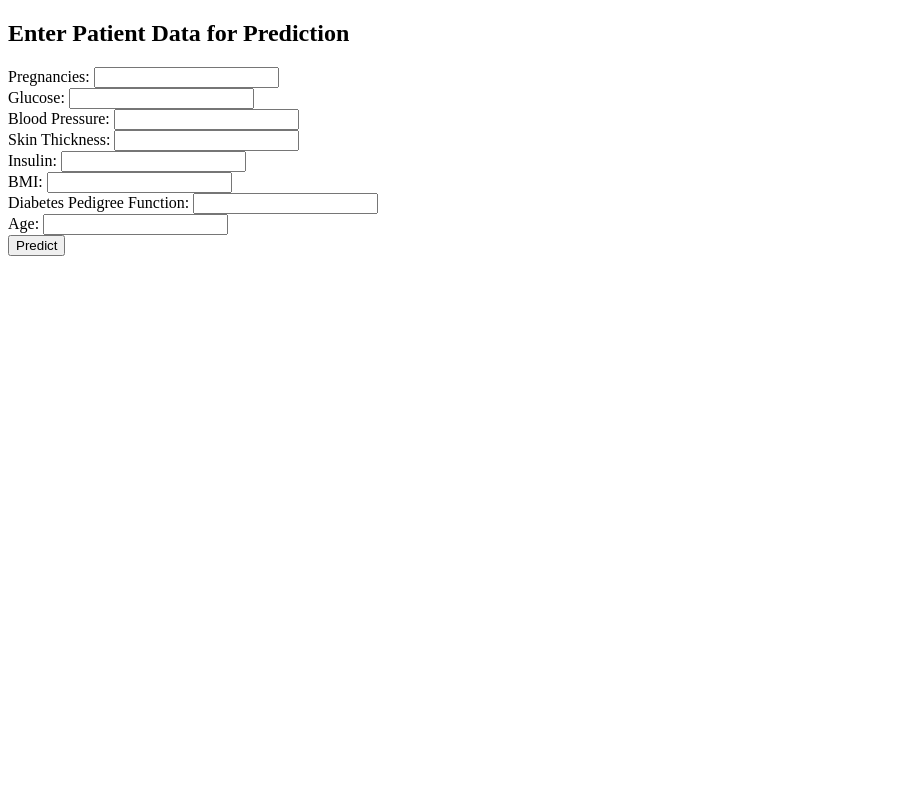
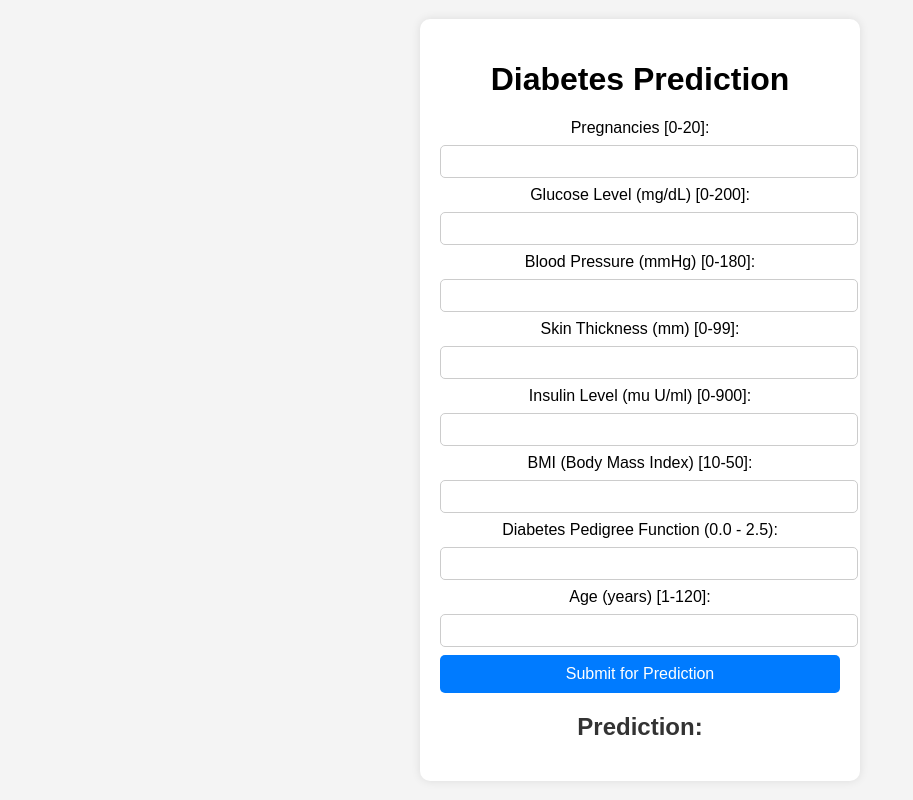
Before and after one commit to prajaktagujar/SugarCare-, a Flask app: page /predict in a window 1280 px wide. Shown: the whole page, without its empty margins (0-913 px from the left). Run offline with Flask 3, Linux system fonts and the light colour scheme; parts of the project's set-up code (start-up, migrations or seed data) failed here and were passed over.

Commit message:
Update predict_form.html

```diff
--- a/templates/predict_form.html
+++ b/templates/predict_form.html
@@ -4,35 +4,121 @@
     <meta charset="UTF-8">
     <meta name="viewport" content="width=device-width, initial-scale=1.0">
     <title>Diabetes Prediction</title>
+    <style>
+        body {
+            font-family: Arial, sans-serif;
+            margin: 0;
+            padding: 0;
+            background-color: #f4f4f4;
+            display: flex;
+            justify-content: center;
+            align-items: center;
+            height: 100vh;
+        }
+        .container {
+            background: white;
+            padding: 20px;
+            border-radius: 10px;
+            box-shadow: 0px 0px 10px rgba(0, 0, 0, 0.1);
+            width: 100%;
+            max-width: 400px;
+            text-align: center;
+        }
+        input {
+            width: 100%;
+            padding: 8px;
+            margin: 8px 0;
+            border: 1px solid #ccc;
+            border-radius: 5px;
+        }
+        button {
+            background-color: #007BFF;
+            color: white;
+            border: none;
+            padding: 10px;
+            width: 100%;
+            cursor: pointer;
+            border-radius: 5px;
+            font-size: 16px;
+        }
+        button:hover {
+            background-color: #0056b3;
+        }
+        h2 {
+            color: #333;
+        }
+    </style>
 </head>
 <body>
-    <h2>Enter Patient Data for Prediction</h2>
-    <form action="/predict" method="post">
-        <label>Pregnancies:</label>
-        <input type="number" name="pregnancies" required><br>
 
-        <label>Glucose:</label>
-        <input type="number" name="glucose" required><br>
+    <div class="container">
+        <h1>Diabetes Prediction</h1>
+        <form id="prediction-form">
+            <label>Pregnancies [0-20]:</label>
+            <input type="number" id="pregnancies" required>
 
-        <label>Blood Pressure:</label>
-        <input type="number" name="blood_pressure" required><br>
+            <label>Glucose Level (mg/dL) [0-200]:</label>
+            <input type="number" id="glucose" required>
 
-        <label>Skin Thickness:</label>
-        <input type="number" name="skin_thickness" required><br>
+            <label>Blood Pressure (mmHg) [0-180]:</label>
+            <input type="number" id="bloodPressure" required>
 
-        <label>Insulin:</label>
-        <input type="number" name="insulin" required><br>
+            <label>Skin Thickness (mm) [0-99]:</label>
+            <input type="number" id="skinThickness" required>
 
-        <label>BMI:</label>
-        <input type="text" name="bmi" required><br>
+            <label>Insulin Level (mu U/ml) [0-900]:</label>
+            <input type="number" id="insulin" required>
 
-        <label>Diabetes Pedigree Function:</label>
-        <input type="text" name="dpf" required><br>
+            <label>BMI (Body Mass Index) [10-50]:</label>
+            <input type="number" step="0.1" id="bmi" required>
 
-        <label>Age:</label>
-        <input type="number" name="age" required><br>
+            <label>Diabetes Pedigree Function (0.0 - 2.5):</label>
+            <input type="number" step="0.01" id="dpf" required>
 
-        <button type="submit">Predict</button>
-    </form>
+            <label>Age (years) [1-120]:</label>
+            <input type="number" id="age" required>
+
+            <button type="submit">Submit for Prediction</button>
+        </form>
+
+        <h2 id="prediction-result">Prediction: </h2>
+    </div>
+
+    <script>
+        document.getElementById("prediction-form").addEventListener("submit", async function(event) {
+            event.preventDefault();
+
+            // Collect form data
+            let formData = {
+                pregnancies: parseFloat(document.getElementById("pregnancies").value),
+                glucose: parseFloat(document.getElementById("glucose").value),
+                bloodPressure: parseFloat(document.getElementById("bloodPressure").value),
+                skinThickness: parseFloat(document.getElementById("skinThickness").value),
+                insulin: parseFloat(document.getElementById("insulin").value),
+                bmi: parseFloat(document.getElementById("bmi").value),
+                dpf: parseFloat(document.getElementById("dpf").value),
+                age: parseFloat(document.getElementById("age").value),
+            };
+
+            try {
+                // Send data to Flask backend
+                let response = await fetch("{{ url_for('predict') }}", {
+                    method: "POST",
+                    headers: { "Content-Type": "application/json" },
+                    body: JSON.stringify(formData)
+                });
+
+                // Get JSON response
+                let result = await response.json();
+
+                // Display prediction
+                document.getElementById("prediction-result").innerText = "Prediction: " + (result.prediction ? "Diabetic" : "Not Diabetic");
+            } catch (error) {
+                document.getElementById("prediction-result").innerText = "Error in prediction!";
+                console.error("Error:", error);
+            }
+        });
+    </script>
+
 </body>
 </html>
```
